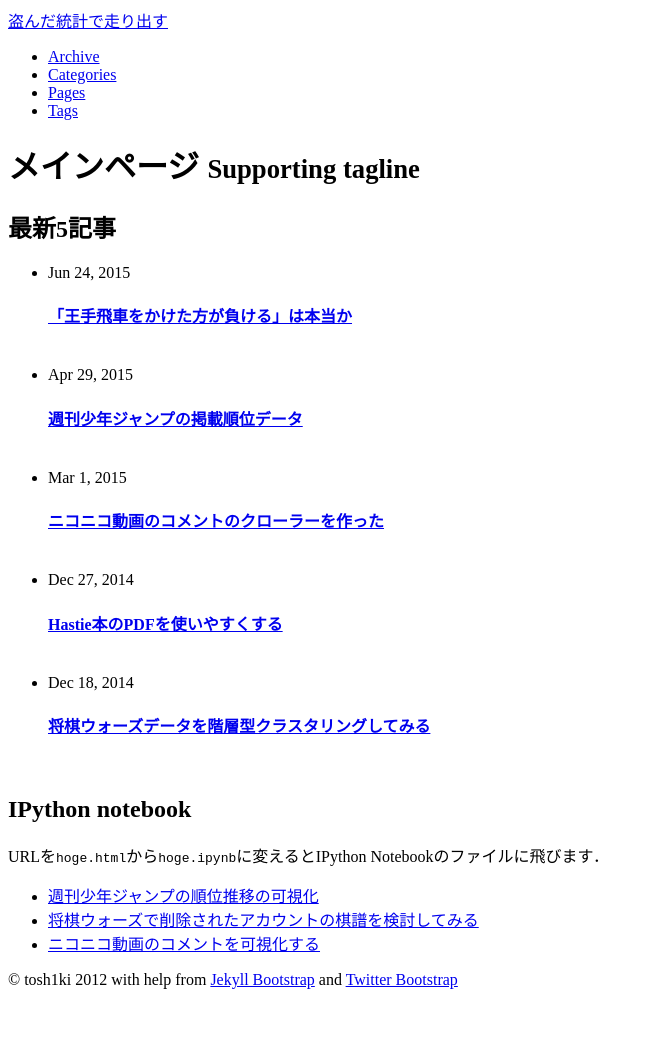
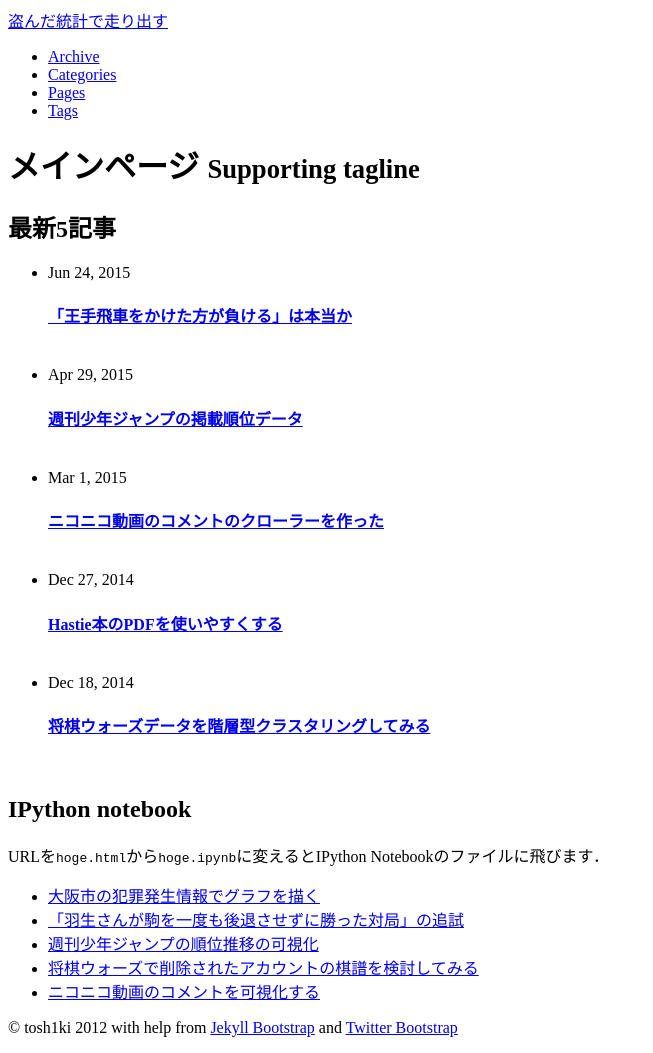
Before and after one commit to tosh1ki/tosh1ki.github.com, a Jekyll site: the page built from index.md, in a window 1280 px wide. Shown: the whole page, without its empty margins (0-653 px from the left). Built offline with Jekyll 4.4.1, drawn with Linux system fonts in a browser that asks for light colours; before the commit the page ends 1005 px from its top, so only the background shows below that.

Commit message:
Add title of new ipynb file to index.md

```diff
--- a/index.md
+++ b/index.md
@@ -22,6 +22,8 @@ tagline: 工事中
 <h2> IPython notebook </h2>
 URLを`hoge.html`から`hoge.ipynb`に変えるとIPython Notebookのファイルに飛びます．
 
+- [大阪市の犯罪発生情報でグラフを描く](/ipynb/hittakuri.html)
+- [「羽生さんが駒を一度も後退させずに勝った対局」の追試](/ipynb/search_dashing_habu.html)
 - [週刊少年ジャンプの順位推移の可視化](/ipynb/jump-vis.html)
 - [将棋ウォーズで削除されたアカウントの棋譜を検討してみる](/ipynb/junpe_.html)
 - [ニコニコ動画のコメントを可視化する](/ipynb/nico-an.html)
```
